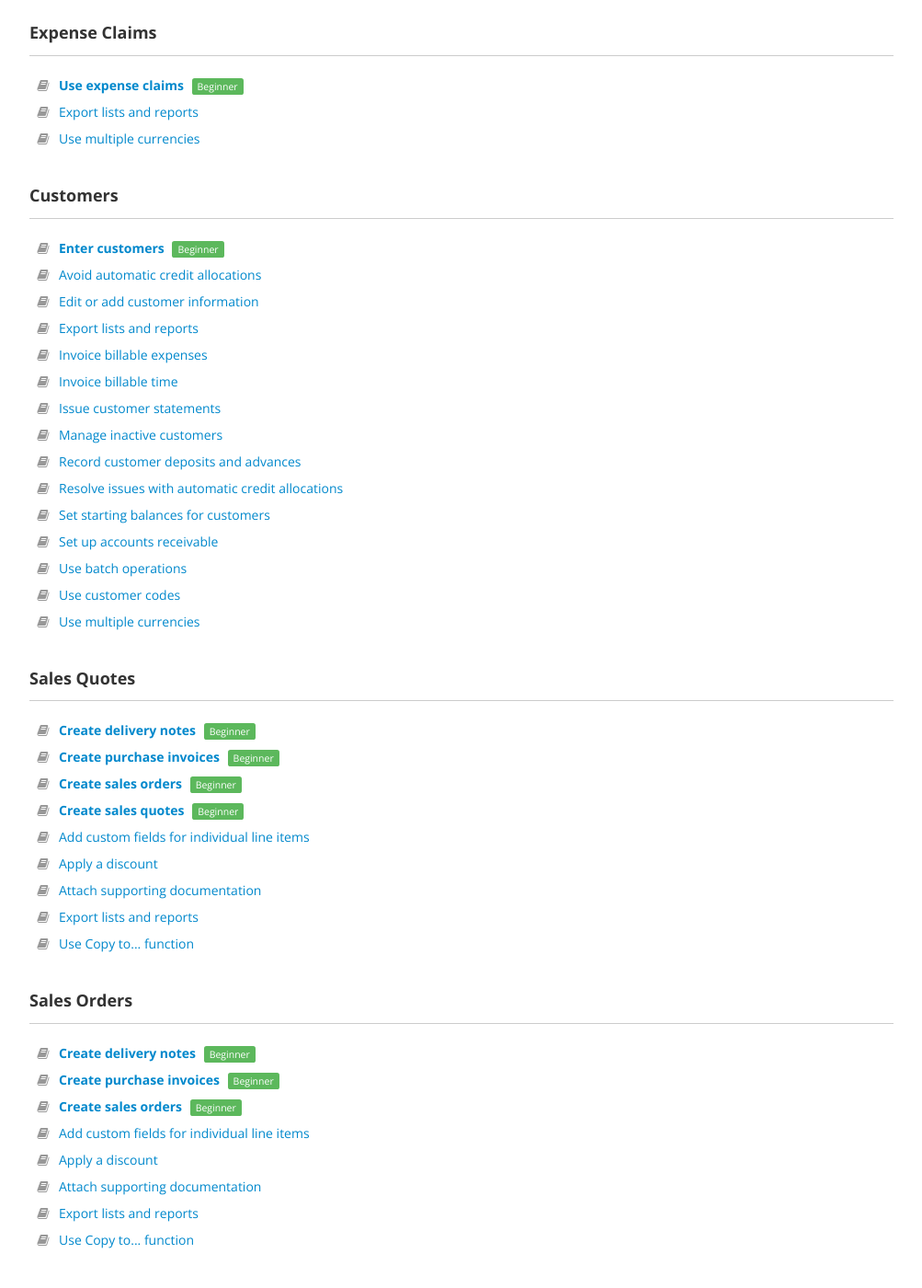
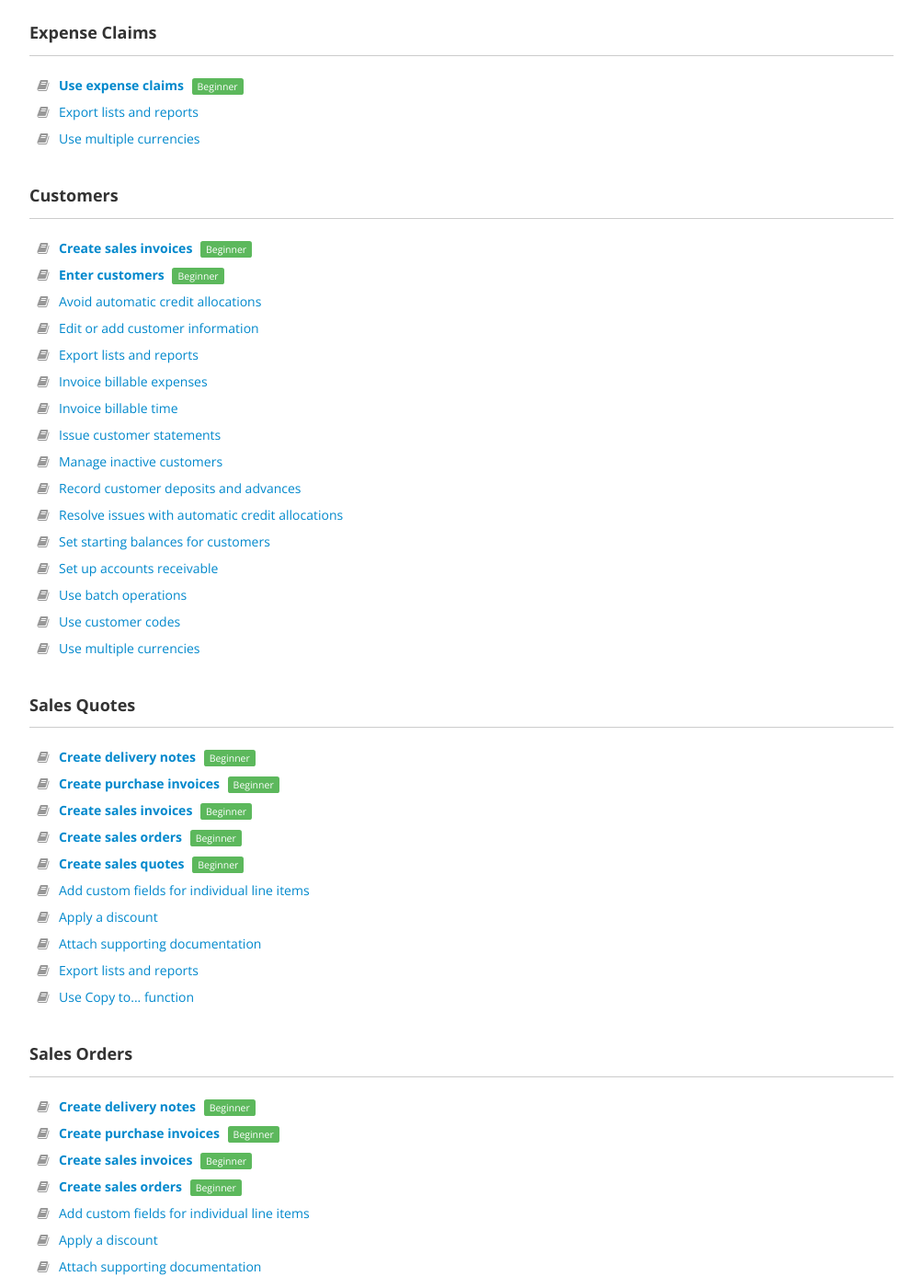
Before and after one commit to 3etechinns/www.manager.io, a Jekyll site: the page built from guides/index.html, in a window 1280 px wide and 1400 px high, scrolled down 3092 px. Shown: the whole window at 92% size, without its empty margins (138-1141 px from the left). Built offline with Jekyll 4.4.1, drawn with Linux system fonts in a browser that asks for light colours; nearby versions of some CDN libraries; comment, search, counter and statistics services are not loaded.

Commit message:
Guide update

```diff
--- a/_guides/7178.html
+++ b/_guides/7178.html
@@ -1,7 +1,7 @@
 ---
 layout: guide
 title: Create sales invoices
-tags: sales-invoice-form sales-invoices beginner
+tags: sales-order-view sales-invoice-form sales-invoices customers sales-quote-view purchase-invoice-view sales-invoice-view beginner
 ---
 {% raw %}
 <p><strong>Sales invoices</strong> make demands for payment from customers for  goods or services. They increase the balance of the customer’s subaccount in <em>Accounts receivable</em> and, therefore, are used when selling on credit. They do not record receipt of money, which must be handled by a second transaction, even if the customer pays upon delivery. In a double-entry accounting system like Manager, they also post income to appropriate accounts.</p>
```
